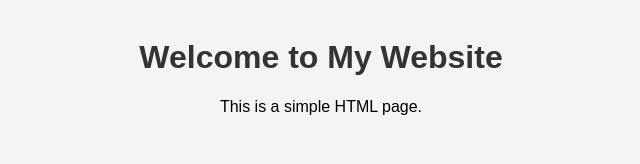
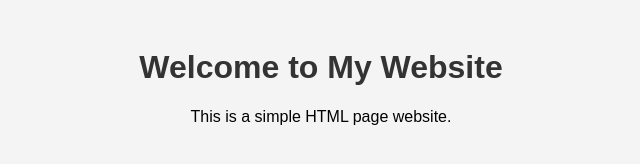
Before and after one commit to arun8979/FirstRepo, a plain HTML site: page index.html in a window 1280 px wide. Shown: the whole page, without its empty margins (319-959 px from the left). Drawn offline with Linux system fonts and the light colour scheme.

Commit message:
just change the a single word

```diff
--- a/index.html
+++ b/index.html
@@ -9,7 +9,7 @@
             font-family: Arial, sans-serif;
             background-color: #f4f4f4;
             text-align: center;
-            padding: 10px;
+            padding: 20px;
         }
         h1 {
             color: #333;
@@ -23,6 +23,6 @@
 </head>
 <body onload="showMessage()">
     <h1>Welcome to My Website</h1>
-    <p>This is a simple HTML page.</p>
+    <p>This is a simple HTML page website.</p>
 </body>
 </html>
```
